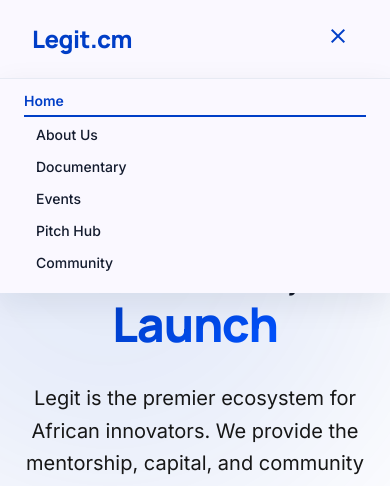
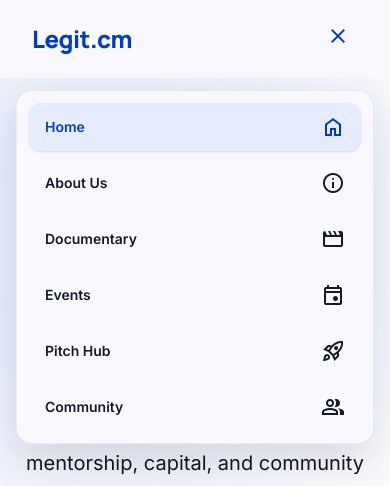
Before and after one commit to Ryane23/legitcm, a Next.js app: page / in a window 390 px wide. Both pictures are taken after a click on the button "menu". Shown: the top 486 px of the page. Built offline with nearby package versions, Linux system fonts and the light colour scheme.

Commit message:
updated mobile view and navbar

```diff
--- a/components/AboutFooter.tsx
+++ b/components/AboutFooter.tsx
@@ -12,10 +12,10 @@
         </div>
 
         <nav className="grid grid-cols-2 gap-x-8 gap-y-3 text-center sm:flex sm:flex-wrap sm:justify-center md:gap-8">
-          <Link className="font-['Inter'] text-sm tracking-wide text-[#0052ff] font-semibold hover:underline decoration-2 underline-offset-4 transition-opacity duration-200 hover:opacity-80" href="#">Our Vision</Link>
-          <Link className="font-['Inter'] text-sm tracking-wide text-[#131b2e]/70 dark:text-[#faf8ff]/70 hover:underline decoration-2 underline-offset-4 transition-opacity duration-200 hover:opacity-80" href="#">The Community</Link>
-          <Link className="font-['Inter'] text-sm tracking-wide text-[#131b2e]/70 dark:text-[#faf8ff]/70 hover:underline decoration-2 underline-offset-4 transition-opacity duration-200 hover:opacity-80" href="#">Documentary</Link>
-          <Link className="font-['Inter'] text-sm tracking-wide text-[#131b2e]/70 dark:text-[#faf8ff]/70 hover:underline decoration-2 underline-offset-4 transition-opacity duration-200 hover:opacity-80" href="#">Privacy</Link>
+          <Link className="font-['Inter'] text-sm tracking-wide text-[#0052ff] font-semibold hover:underline decoration-2 underline-offset-4 transition-opacity duration-200 hover:opacity-80" href="/about">Our Vision</Link>
+          <Link className="font-['Inter'] text-sm tracking-wide text-[#131b2e]/70 dark:text-[#faf8ff]/70 hover:underline decoration-2 underline-offset-4 transition-opacity duration-200 hover:opacity-80" href="/community">The Community</Link>
+          <Link className="font-['Inter'] text-sm tracking-wide text-[#131b2e]/70 dark:text-[#faf8ff]/70 hover:underline decoration-2 underline-offset-4 transition-opacity duration-200 hover:opacity-80" href="/documentary">Documentary</Link>
+          <Link className="font-['Inter'] text-sm tracking-wide text-[#131b2e]/70 dark:text-[#faf8ff]/70 hover:underline decoration-2 underline-offset-4 transition-opacity duration-200 hover:opacity-80" href="/privacy">Privacy</Link>
         </nav>
       </div>
     </footer>
--- a/components/AnimatedCtaSlider.tsx
+++ b/components/AnimatedCtaSlider.tsx
@@ -1,5 +1,6 @@
 "use client";
 import React, { useState, useEffect } from "react";
+import Link from "next/link";
 
 const slides = [
   {
@@ -78,8 +79,12 @@
           {slide.desc}
         </p>
         <div className="flex flex-col sm:flex-row justify-center gap-4">
-          <button className="px-10 py-5 bg-white text-primary rounded-full font-bold shadow-xl hover:scale-105 transition-transform">Get Started Today</button>
-          <button className="px-10 py-5 bg-primary border border-white/20 text-white rounded-full font-bold hover:bg-white/10 transition-colors">Talk to an Advisor</button>
+          <Link className="px-10 py-5 bg-white text-primary rounded-full font-bold shadow-xl hover:scale-105 transition-transform" href="/pitch">
+            Get Started Today
+          </Link>
+          <Link className="px-10 py-5 bg-primary border border-white/20 text-white rounded-full font-bold hover:bg-white/10 transition-colors" href="/community">
+            Talk to an Advisor
+          </Link>
         </div>
       </div>
       {/* Slide Indicators */}
--- a/components/HomeFooter.tsx
+++ b/components/HomeFooter.tsx
@@ -12,12 +12,12 @@
         </div>
 
         <nav className="grid grid-cols-2 gap-x-8 gap-y-3 text-center sm:flex sm:flex-wrap sm:justify-center md:gap-8">
-          <Link className="font-['Inter'] text-sm tracking-wide text-[#003ec7] font-semibold hover:text-[#0052FF] underline-offset-4 hover:underline transition-all" href="#">Home</Link>
-          <Link className="font-['Inter'] text-sm tracking-wide text-slate-500 dark:text-slate-400 hover:text-[#0052FF] underline-offset-4 hover:underline transition-all" href="#">Events</Link>
-          <Link className="font-['Inter'] text-sm tracking-wide text-slate-500 dark:text-slate-400 hover:text-[#0052FF] underline-offset-4 hover:underline transition-all" href="#">Community</Link>
-          <Link className="font-['Inter'] text-sm tracking-wide text-slate-500 dark:text-slate-400 hover:text-[#0052FF] underline-offset-4 hover:underline transition-all" href="#">Pitch</Link>
-          <Link className="font-['Inter'] text-sm tracking-wide text-slate-500 dark:text-slate-400 hover:text-[#0052FF] underline-offset-4 hover:underline transition-all" href="#">Privacy</Link>
-          <Link className="font-['Inter'] text-sm tracking-wide text-slate-500 dark:text-slate-400 hover:text-[#0052FF] underline-offset-4 hover:underline transition-all" href="#">Terms</Link>
+          <Link className="font-['Inter'] text-sm tracking-wide text-[#003ec7] font-semibold hover:text-[#0052FF] underline-offset-4 hover:underline transition-all" href="/">Home</Link>
+          <Link className="font-['Inter'] text-sm tracking-wide text-slate-500 dark:text-slate-400 hover:text-[#0052FF] underline-offset-4 hover:underline transition-all" href="/events">Events</Link>
+          <Link className="font-['Inter'] text-sm tracking-wide text-slate-500 dark:text-slate-400 hover:text-[#0052FF] underline-offset-4 hover:underline transition-all" href="/community">Community</Link>
+          <Link className="font-['Inter'] text-sm tracking-wide text-slate-500 dark:text-slate-400 hover:text-[#0052FF] underline-offset-4 hover:underline transition-all" href="/pitch">Pitch</Link>
+          <Link className="font-['Inter'] text-sm tracking-wide text-slate-500 dark:text-slate-400 hover:text-[#0052FF] underline-offset-4 hover:underline transition-all" href="/privacy">Privacy</Link>
+          <Link className="font-['Inter'] text-sm tracking-wide text-slate-500 dark:text-slate-400 hover:text-[#0052FF] underline-offset-4 hover:underline transition-all" href="/terms">Terms</Link>
         </nav>
 
         <div className="flex items-center justify-center gap-4 md:justify-end">
--- a/components/HomeNavbar.tsx
+++ b/components/HomeNavbar.tsx
@@ -15,6 +15,15 @@
       return `${baseClasses} text-[#003ec7] dark:text-[#0052FF] font-bold border-b-2 border-[#003ec7] py-1`;
     }
     return `${baseClasses} text-[#131b2e] dark:text-slate-300 font-medium hover:bg-[#eaedff] dark:hover:bg-slate-800 px-3 py-1 rounded transition-colors duration-300`;
+  };
+
+  const getMobileLinkClasses = (path: string) => {
+    const isActive = pathname === path;
+    const baseClasses = "flex items-center justify-between rounded-xl px-4 py-3 text-sm font-semibold transition-all duration-200 outline-none";
+    if (isActive) {
+      return `${baseClasses} text-[#003ec7] bg-[#e6ecff] dark:text-[#0052FF] dark:bg-slate-800/80 shadow-sm`;
+    }
+    return `${baseClasses} text-[#131b2e] dark:text-slate-200 hover:bg-[#f1f4ff] dark:hover:bg-slate-800/60`;
   };
 
   return (
@@ -41,18 +50,41 @@
           >
             <span className="material-symbols-outlined">{isMobileMenuOpen ? "close" : "menu"}</span>
           </button>
-          <button className="hidden md:block px-6 py-2.5 bg-primary text-white rounded-full font-bold text-sm hover:opacity-90 transition-all scale-100 active:scale-95">Get Started</button>
+          <Link
+            className="hidden md:block px-6 py-2.5 bg-primary text-white rounded-full font-bold text-sm hover:opacity-90 transition-all scale-100 active:scale-95"
+            href="/pitch"
+          >
+            Get Started
+          </Link>
         </div>
       </div>
       {isMobileMenuOpen && (
-        <nav className="md:hidden absolute left-0 right-0 top-full px-6 pb-4 pt-2 border-t border-outline-variant/40 bg-[#faf8ff] shadow-[0_10px_30px_rgba(19,27,46,0.08)]">
-          <div className="flex flex-col gap-1">
-            <Link className={getLinkClasses("/")} href="/" onClick={() => setIsMobileMenuOpen(false)}>Home</Link>
-            <Link className={getLinkClasses("/about")} href="/about" onClick={() => setIsMobileMenuOpen(false)}>About Us</Link>
-            <Link className={getLinkClasses("/documentary")} href="/documentary" onClick={() => setIsMobileMenuOpen(false)}>Documentary</Link>
-            <Link className={getLinkClasses("/events")} href="/events" onClick={() => setIsMobileMenuOpen(false)}>Events</Link>
-            <Link className={getLinkClasses("/pitch")} href="/pitch" onClick={() => setIsMobileMenuOpen(false)}>Pitch Hub</Link>
-            <Link className={getLinkClasses("/community")} href="/community" onClick={() => setIsMobileMenuOpen(false)}>Community</Link>
+        <nav className="md:hidden absolute left-4 right-4 top-full mt-3 rounded-2xl border border-outline-variant/40 bg-[#faf8ff] p-3 shadow-[0_16px_40px_rgba(19,27,46,0.12)]">
+          <div className="flex flex-col gap-2">
+            <Link className={getMobileLinkClasses("/")} href="/" onClick={() => setIsMobileMenuOpen(false)}>
+              <span>Home</span>
+              <span className="material-symbols-outlined text-base">home</span>
+            </Link>
+            <Link className={getMobileLinkClasses("/about")} href="/about" onClick={() => setIsMobileMenuOpen(false)}>
+              <span>About Us</span>
+              <span className="material-symbols-outlined text-base">info</span>
+            </Link>
+            <Link className={getMobileLinkClasses("/documentary")} href="/documentary" onClick={() => setIsMobileMenuOpen(false)}>
+              <span>Documentary</span>
+              <span className="material-symbols-outlined text-base">movie</span>
+            </Link>
+            <Link className={getMobileLinkClasses("/events")} href="/events" onClick={() => setIsMobileMenuOpen(false)}>
+              <span>Events</span>
+              <span className="material-symbols-outlined text-base">event</span>
+            </Link>
+            <Link className={getMobileLinkClasses("/pitch")} href="/pitch" onClick={() => setIsMobileMenuOpen(false)}>
+              <span>Pitch Hub</span>
+              <span className="material-symbols-outlined text-base">rocket_launch</span>
+            </Link>
+            <Link className={getMobileLinkClasses("/community")} href="/community" onClick={() => setIsMobileMenuOpen(false)}>
+              <span>Community</span>
+              <span className="material-symbols-outlined text-base">people</span>
+            </Link>
           </div>
         </nav>
       )}
```
Also changed, not shown: app/page.tsx (+23 -22 lines), app/privacy/page.tsx (added, +55 -0 lines), app/terms/page.tsx (added, +54 -0 lines).
